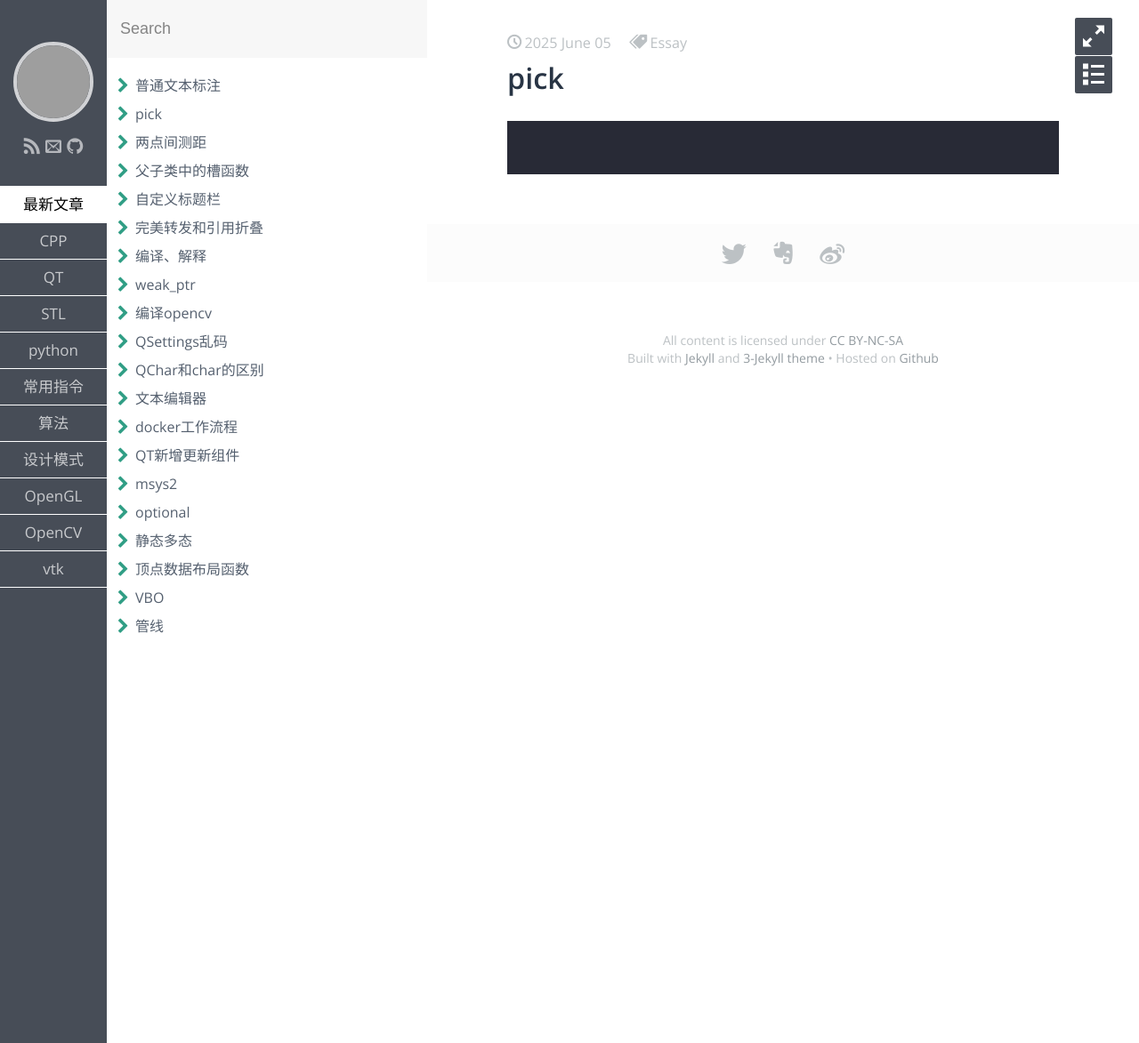
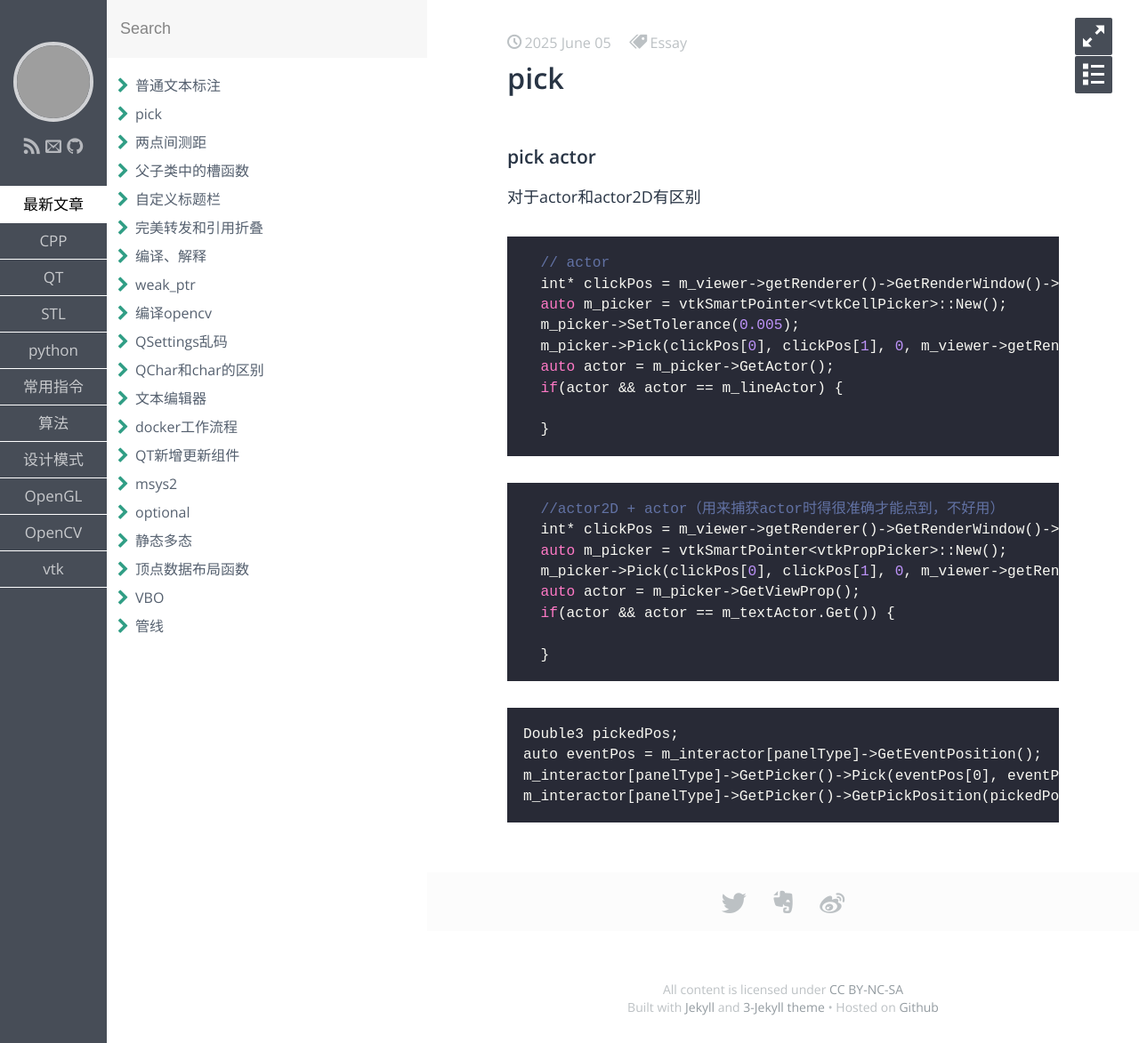
Before and after one commit to aliangaaa/aliangaaa.github.io, a Jekyll site: the page built from _posts/vtk/2025-6-5-pick.md, in a window 1280 px wide. Shown: the whole page at 89% size. Built offline with Jekyll 4.4.1, drawn with Linux system fonts in a browser that asks for light colours; some web fonts are replaced; grey boxes are pictures that could not be loaded.

Commit message:
Update 2025-6-5-pick.md

````diff
--- a/_posts/vtk/2025-6-5-pick.md
+++ b/_posts/vtk/2025-6-5-pick.md
@@ -6,7 +6,31 @@ tags: Essay
 keywords:
 description:
 ---
+### pick actor
+对于actor和actor2D有区别
+```cpp
+  // actor
+  int* clickPos = m_viewer->getRenderer()->GetRenderWindow()->GetInteractor()->GetEventPosition(); // 鼠标点击位置（像素）
+  auto m_picker = vtkSmartPointer<vtkCellPicker>::New();
+  m_picker->SetTolerance(0.005);
+  m_picker->Pick(clickPos[0], clickPos[1], 0, m_viewer->getRenderer());
+  auto actor = m_picker->GetActor();
+  if(actor && actor == m_lineActor) {
 
+  }
+```
 ```cpp
+  //actor2D + actor（用来捕获actor时得很准确才能点到，不好用）
+  int* clickPos = m_viewer->getRenderer()->GetRenderWindow()->GetInteractor()->GetEventPosition(); // 鼠标点击位置（像素）
+  auto m_picker = vtkSmartPointer<vtkPropPicker>::New();
+  m_picker->Pick(clickPos[0], clickPos[1], 0, m_viewer->getRenderer());
+  auto actor = m_picker->GetViewProp();
+  if(actor && actor == m_textActor.Get()) {
 
+  }
 ```
+    Double3 pickedPos;
+    auto eventPos = m_interactor[panelType]->GetEventPosition();
+    m_interactor[panelType]->GetPicker()->Pick(eventPos[0], eventPos[1], eventPos[2], imageViewer[panelType]->GetRenderer());
+    m_interactor[panelType]->GetPicker()->GetPickPosition(pickedPos.data());
+```cpp
````
